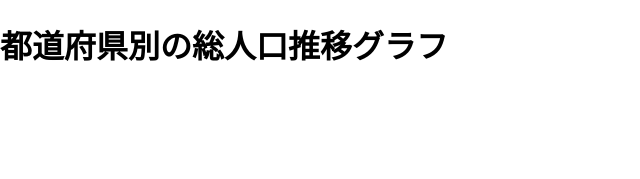
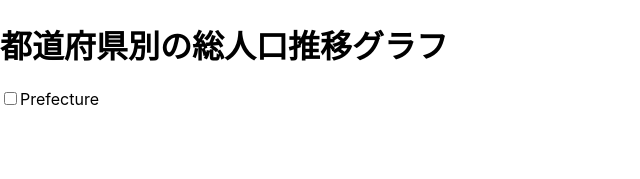
Before and after one commit to whooolemilk/yumemi-code-check, a Next.js app: page / in a window 1280 px wide. Shown: the top 179 px of the page, without its empty margins (0-640 px from the left). Built offline with nearby package versions, Linux system fonts and the light colour scheme.

Commit message:
CheckBoxコンポーネントを作成 (#6)

```diff
--- /dev/null
+++ b/src/components/Atoms/CheckBox.jsx
@@ -0,0 +1,10 @@
+const CheckBox = ({ name }) => {
+  return (
+    <>
+      <input type='checkbox' id='Prefecture' name='Prefecture' />
+      <label htmlFor='Prefecture'>{name}</label>
+    </>
+  );
+};
+
+export default CheckBox;
--- a/src/pages/index.js
+++ b/src/pages/index.js
@@ -1,5 +1,6 @@
 import Head from 'next/head';
 import Image from 'next/image';
+import CheckBox from '../components/Atoms/CheckBox';
 import Title from '../components/Atoms/Title';
 import styles from '../styles/Home.module.css';
 
@@ -7,6 +8,7 @@ export default function Home() {
   return (
     <>
       <Title />
+      <CheckBox name='Prefecture' />
     </>
   );
 }
```
Also changed, not shown: src/components/Atoms/Title.jsx (line endings or trailing spaces).
